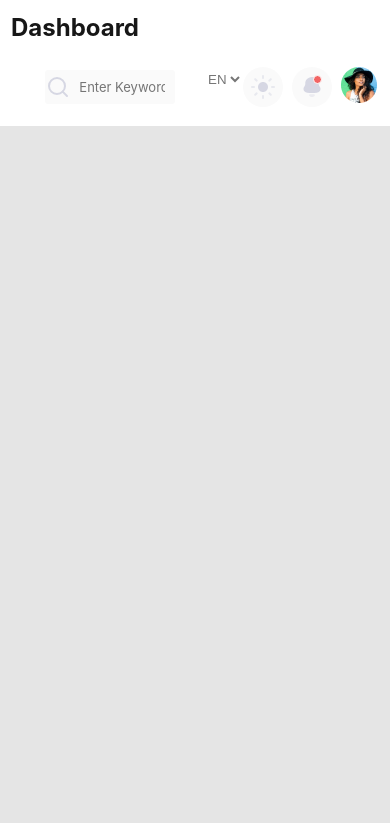
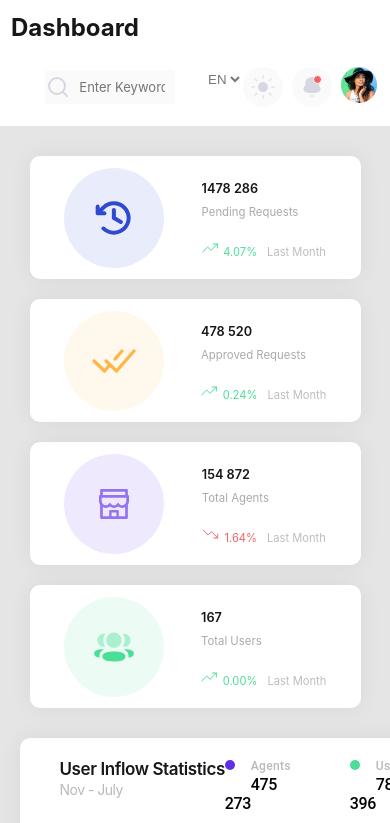
Before and after one commit to victorex27/miniature-octo-eureka, a React (Create React App) app: page /#/ in a window 390 px wide. Shown: the top 823 px of the page. Built offline with nearby package versions, Linux system fonts and the light colour scheme.

Commit message:
add responsive style for summary div

```diff
--- a/src/components/SummaryCard/SummaryCard.scss
+++ b/src/components/SummaryCard/SummaryCard.scss
@@ -1,39 +1,42 @@
 .SummaryCard {
   display: flex;
-  flex-direction: column;
+  flex-direction: row;
   flex-wrap: wrap;
-  justify-content: flex-start;
+  justify-content: space-between;
   align-items: center;
-  flex: 0 0 22%;
-  height: 12.3rem;
   background-color: #fff;
-  padding: 2.2rem 3.6rem 1.7rem 1.9rem ;
-  margin-top: 1rem;
+  padding: 1.1rem 1.9rem 0.85rem 0.95rem;
+  margin: 1rem;
   border-radius: 1rem;
   box-shadow: 0px 0px 25px 0px rgba(0, 0, 0, 0.06);
-
-  & > * {
-    flex: 1 1 100%;
-  }
-
-  & > :first-child {
-    flex: 0 0 88px;
-    margin-right: 9px;
-    align-self: flex-end;
-  }
+  // border: 3px solid purple;
 
   .Icon {
+    margin-top: -2.5rem;
+    margin-right: 9px;
     width: 60px;
     height: 60px;
   }
 
+  .text-div {
+    flex: 0 0 auto;
+  }
+
+  .empty {
+    flex: 0 0 88px;
+    margin-right: 9px;
+    align-self: flex-end;
+    width: 60px;
+    height: 60px;
+    border: 1px solid black;
+  }
+
   .main-text {
     height: 29px;
-    width: 109px;
     font-family: Inter;
     font-style: normal;
     font-weight: 600;
-    font-size: 2.4rem;
+    font-size: calc(1rem + 0.7vw);
     line-height: 2.9rem;
     color: #171717;
     display: flex;
@@ -44,25 +47,23 @@
     color: #aaa;
     font-family: Inter;
     font-weight: 400;
-    font-size: 1.6rem;
+    font-size: calc(1rem + 0.35vw);
     line-height: 1.936rem;
     display: flex;
     align-items: center;
   }
 
-  div.tertiary-text {
+  .tertiary-text {
     margin-top: 1.8rem;
 
     & > span {
-      width: 7.5rem;
       height: 1.7rem;
-      font-size: 1.4rem;
+      font-size: calc(1rem + 0.3vw);
       line-height: 1.7rem;
       color: #bdbdbd;
 
       align-items: center;
       font-weight: 400;
-      font-size: 1.4rem;
     }
 
     & > span.orange {
@@ -79,13 +80,36 @@
   }
 
   span.time {
-    margin-left: 1.0rem;
+    margin-left: 1rem;
   }
-
 }
 
-@media screen and (max-width: 768px) {
-  div.SummaryCard{
-    flex: 0 0 100%;
+@media screen and (max-width: 1200px) {
+  div.SummaryCard {
+    flex: 0 0 44%;
+    justify-content: space-evenly;
+    width: auto;
   }
 }
+
+@media screen and (max-width: 853px) {
+  div.SummaryCard {
+    flex: 0 0 100%;
+    min-height: 12.3rem;
+    padding: 0.6rem;
+
+    .Icon {
+      // flex: 0 0 88px;
+      margin-top: 0;
+      margin-right: 9px;
+
+      align-self: center;
+      width: 100px;
+      height: 100px;
+      img {
+        width: 100px;
+        height: 100px;
+      }
+    }
+  }
+}
--- a/src/components/SummaryCard/index.js
+++ b/src/components/SummaryCard/index.js
@@ -12,7 +12,7 @@ const SummaryCard = (props) => {
           <img src={icon} alt='Card Logo' />
         </div>
       </div>
-      <div>
+      <div className="text-div">
         <span className='main-text'>{amount}</span>
         <span className='secondary-text'>{name}</span>
         <div className='tertiary-text'>
@@ -23,6 +23,8 @@ const SummaryCard = (props) => {
           <span className='time'>{time}</span>
         </div>
       </div>
+      {/* <div className="empty"></div> */}
+
     </div>
   );
 };
--- a/src/containers/MainDiv/MainDiv.scss
+++ b/src/containers/MainDiv/MainDiv.scss
@@ -6,7 +6,8 @@
   background: #e5e5e5;
   height: 100%;
   width: 90%;
-  padding: auto;
+  margin-left: auto;
+  margin-right: auto;
 
   & > div {
     display: flex;
@@ -64,14 +65,14 @@
 
 @media (max-width: 768px) {
   div.MainDiv {
-    div.group1 , .subdiv{
+    div.group1,
+    .subdiv {
       display: flex;
       flex-direction: column;
     }
 
-
-    div.subdiv{
-      & > div{
+    div.subdiv {
+      & > div {
         flex: 1 1 100%;
         // margin-left: auto;
         // margin-right: auto;
--- a/src/containers/MainDiv/index.js
+++ b/src/containers/MainDiv/index.js
@@ -54,7 +54,7 @@ const MainDiv = (props) => {
           name='Pending Requests'
           amount='1478 286'
           percentage='4.07'
-          time='last month'
+          time='Last Month'
           isTrendDirectionUp={true}
           trendIcon={UpTrend}
           icon={Vector1}
@@ -63,7 +63,7 @@ const MainDiv = (props) => {
           name='Approved Requests'
           amount='478 520'
           percentage='0.24'
-          time='last month'
+          time='Last Month'
           isTrendDirectionUp={true}
           trendIcon={UpTrend}
           icon={Vector2}
@@ -72,7 +72,7 @@ const MainDiv = (props) => {
           name='Total Agents'
           amount='154 872'
           percentage='1.64'
-          time='last month'
+          time='Last Month'
           isTrendDirectionUp={false}
           trendIcon={DownTrend}
           icon={Vector3}
@@ -80,8 +80,8 @@ const MainDiv = (props) => {
         <SummaryCard
           name='Total Users'
           amount='167'
-          percentage='4.07'
-          time='0.00'
+          percentage='0.00'
+          time='Last Month'
           isTrendDirectionUp={true}
           trendIcon={UpTrend}
           icon={Vector4}
--- a/src/index.scss
+++ b/src/index.scss
@@ -13,6 +13,10 @@
 html {
   box-sizing: border-box;
   font-size: 62.5%;
+}
+
+span {
+  overflow-wrap: break-word;
 }
 
 body {
--- a/src/pages/Home.js
+++ b/src/pages/Home.js
@@ -10,7 +10,7 @@ const Home = (props) => {
       <SideBar />
       <div className='container'>
         <Header />
-        {/* <MainDiv /> */}
+        <MainDiv />
       </div>
     </div>
   );
--- a/src/pages/Home.scss
+++ b/src/pages/Home.scss
@@ -31,7 +31,7 @@
 
     .container{
       width: 100%;
-      // overflow: scroll;
+      overflow: hidden;
     }
   }
 }
```
